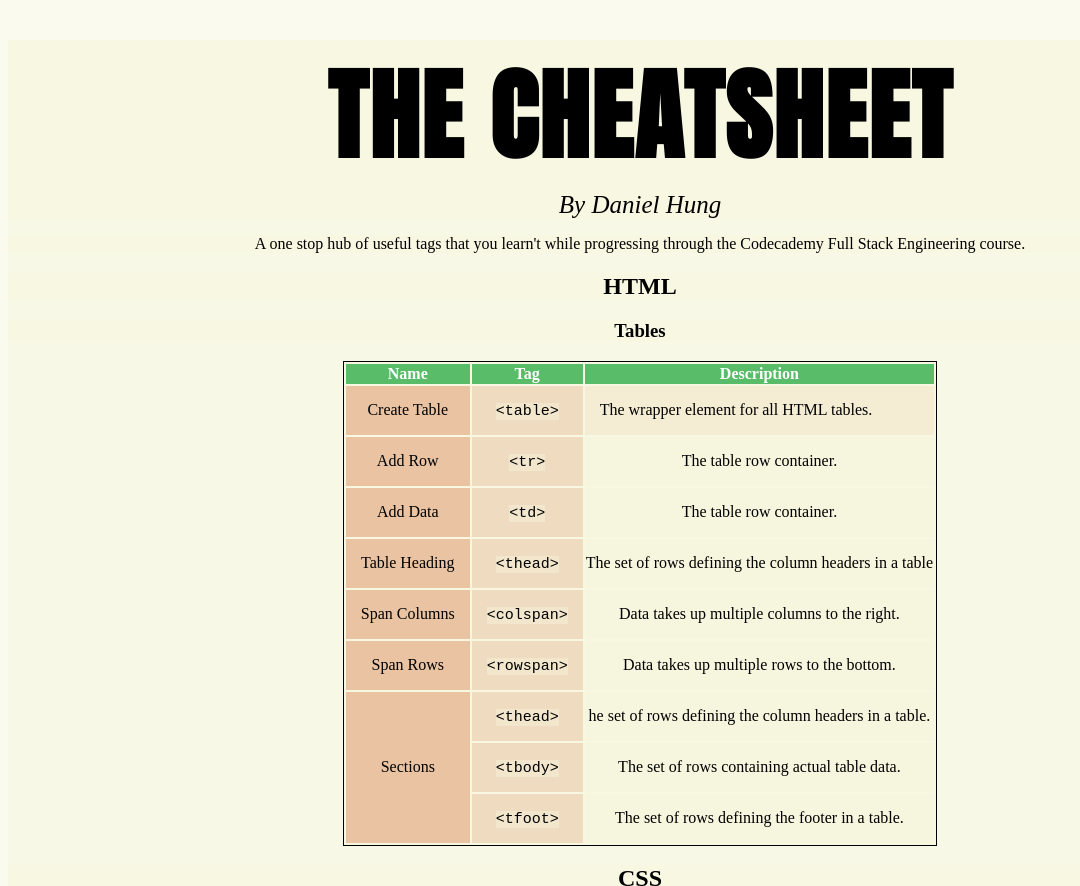
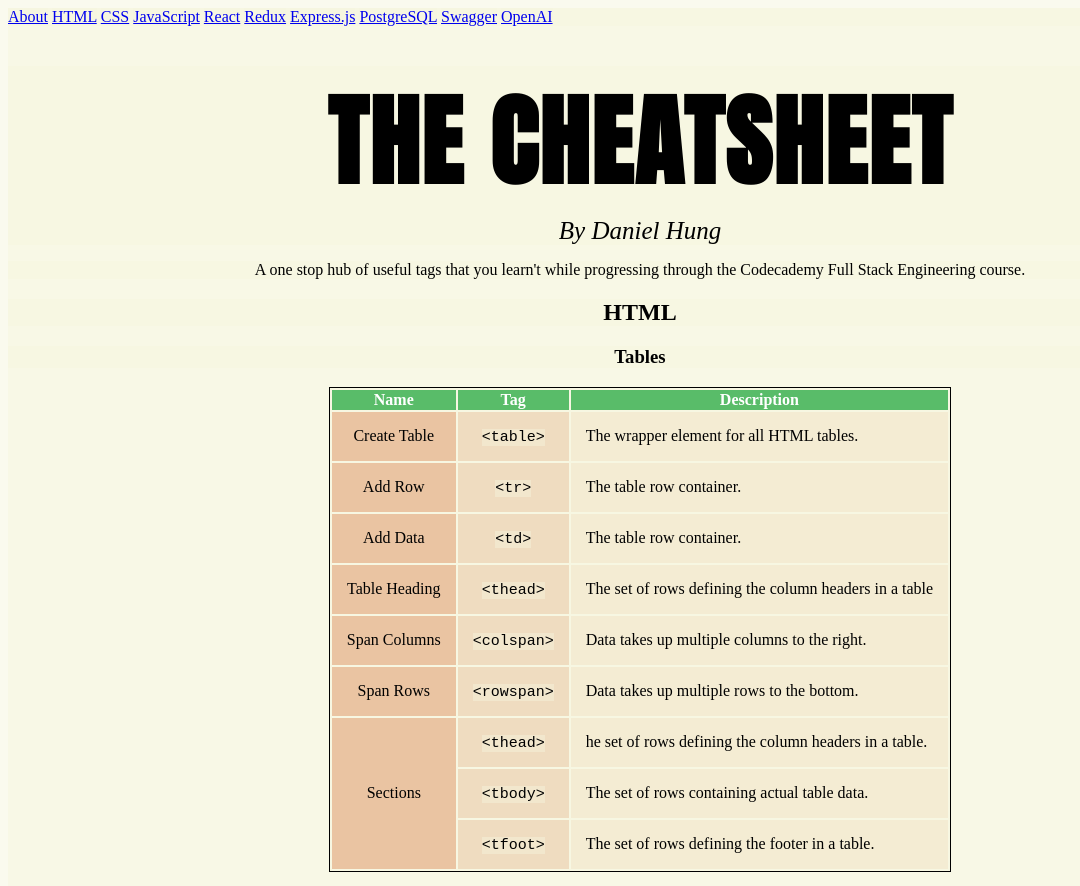
Before and after one commit to urboytgd/WebDevCheat, a plain HTML site: page index.html in a window 1280 px wide. Shown: the top 886 px of the page, without its empty margins (0-1080 px from the left). Drawn offline with Linux system fonts and the light colour scheme.

Commit message:
Update index.html

```diff
--- a/index.html
+++ b/index.html
@@ -12,6 +12,21 @@
 <link rel="preconnect" href="https://fonts.gstatic.com" crossorigin>
 <link href="https://fonts.googleapis.com/css2?family=Anton&display=swap" rel="stylesheet">
 </head>
+
+<!-- The Navigation Bar-->
+
+<div class="topnav">
+    <a href="#about">About</a>
+    <a href="#html">HTML</a>
+    <a href="#css">CSS</a>
+    <a href="#js">JavaScript</a>
+    <a href="#react">React</a>
+    <a href="#redux">Redux</a>
+    <a href="#xjs">Express.js</a>
+    <a href="#pgsql">PostgreSQL</a>
+    <a href="#swagger">Swagger</a>
+    <a href="#openai">OpenAI</a>
+</div>
 
 <!--The Body Content-->
 
@@ -42,40 +57,40 @@
         <tr>
             <td class="name">Add Row</td>
             <td class="tag"><code>&lt;tr&gt;</code></td>
-            <td>The table row container.</td>
+            <td class="description">The table row container.</td>
         </tr>
         <tr>
             <td class="name">Add Data</td>
             <td class="tag"><code>&lt;td&gt;</code></td>
-            <td>The table row container.</td>
+            <td class="description">The table row container.</td>
         </tr>
         <tr>
             <td class="name">Table Heading</td>
             <td class="tag"><code>&lt;thead&gt;</code></td>
-            <td>The set of rows defining the column headers in a table</td>
+            <td class="description">The set of rows defining the column headers in a table</td>
         </tr>
         <tr>
             <td class="name">Span Columns</td>
             <td class="tag"><code>&lt;colspan&gt;</code></td>
-            <td>Data takes up multiple columns to the right.</td>
+            <td class="description">Data takes up multiple columns to the right.</td>
         </tr>
         <tr>
             <td class="name">Span Rows</td>
             <td class="tag"><code>&lt;rowspan&gt;</code></td>
-            <td>Data takes up multiple rows to the bottom.</td>
+            <td class="description">Data takes up multiple rows to the bottom.</td>
         </tr>
         <tr>
             <td class="name" rowspan="3">Sections</td>
             <td class="tag"><code>&lt;thead&gt;</code></td>
-            <td>he set of rows defining the column headers in a table.</td>
+            <td class="description">he set of rows defining the column headers in a table.</td>
         </tr>
         <tr>
             <td class="tag"><code>&lt;tbody&gt;</code></td>
-            <td>The set of rows containing actual table data.</td>
+            <td class="description">The set of rows containing actual table data.</td>
         </tr>
         <tr>
             <td class="tag"><code>&lt;tfoot&gt;</code></td>
-            <td>The set of rows defining the footer in a table.</td>
+            <td class="description">The set of rows defining the footer in a table.</td>
         </tr>
     </tbody>
     </tbody>
```
